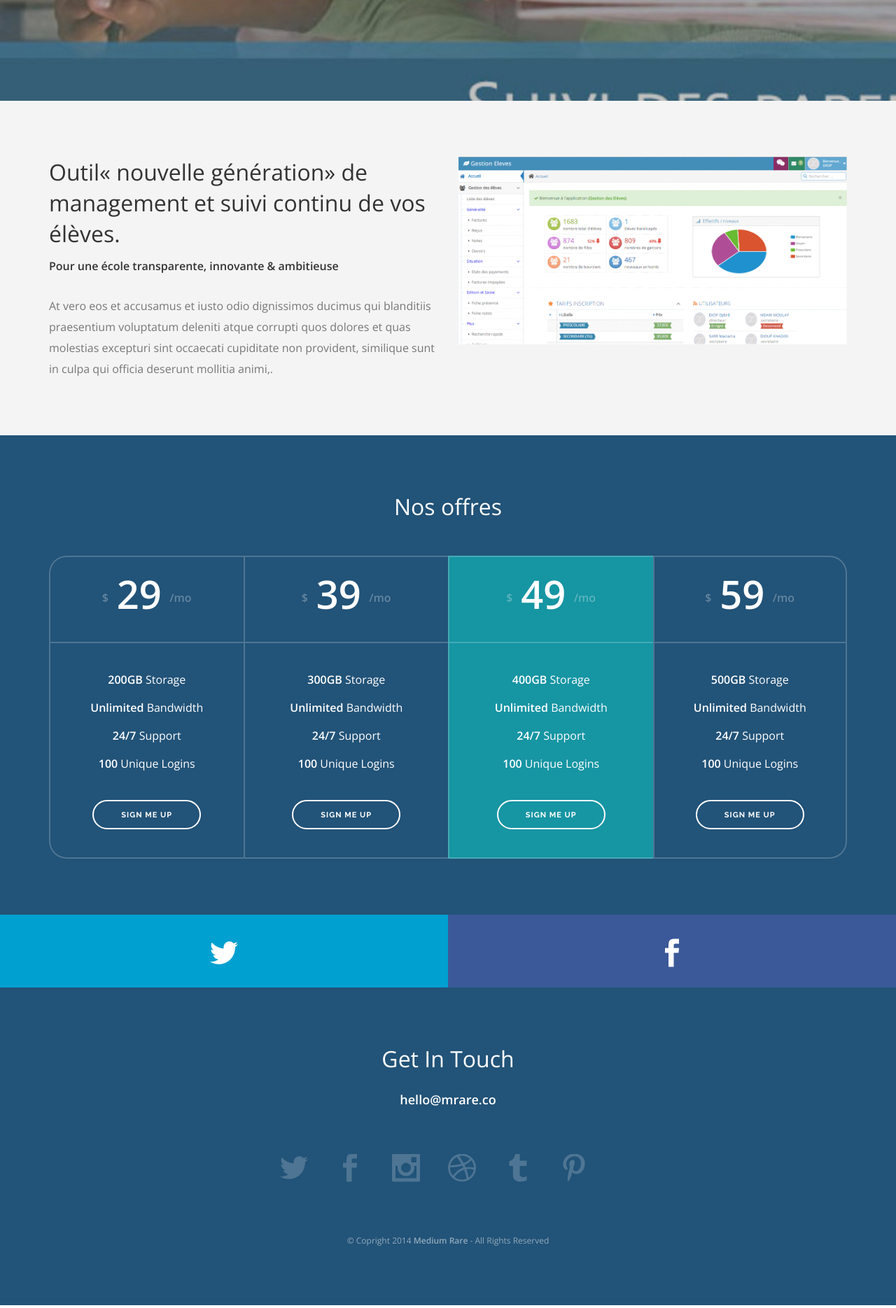
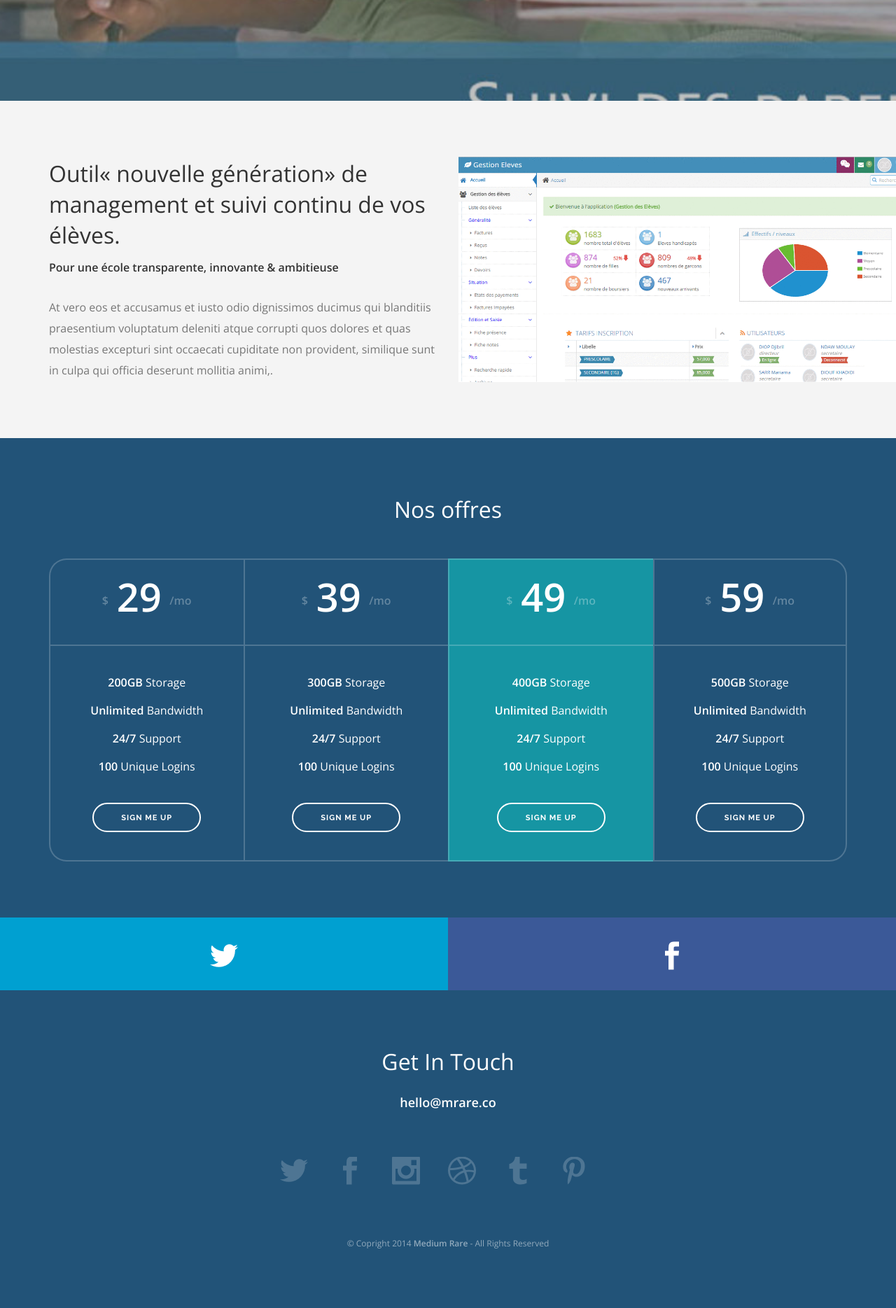
Before and after one commit to capella-services/capella, a Jekyll site: the page built from index.md, in a window 1280 px wide. Shown: the part 756-2625 px from the top of the page at 70% size. Built offline with Jekyll 4.4.1, drawn with Linux system fonts in a browser that asks for light colours.

Commit message:
refactor git

```diff
--- a/_sass/_theme.scss
+++ b/_sass/_theme.scss
@@ -1546,7 +1546,7 @@ img.phone-portrait {
   margin-bottom: 24px;
 }
 .inline-image-right img {
-  max-width: 100%;
+  max-width: 120%;
 }
 .inline-image-right h1 {
   margin-bottom: 16px;
```
